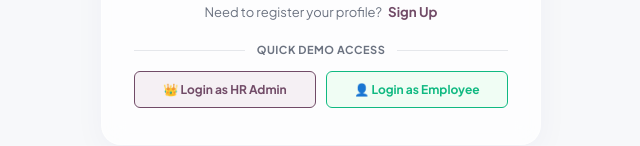
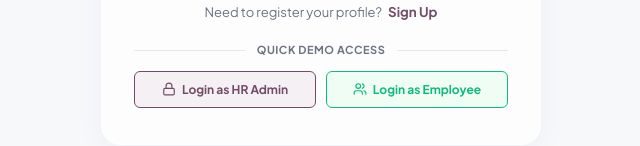
Before and after one commit to sidharth756/odoo-hackathon-Dijkstra, a React (Vite) app: page / in a window 1280 px wide. Shown: the part 512-658 px from the top of the page, without its empty margins (319-959 px from the left). Built offline with nearby package versions, Linux system fonts and the light colour scheme.

Commit message:
Replace all system emojis with high fidelity inline SVG icons

```diff
--- a/src/components/CheckInWidget.jsx
+++ b/src/components/CheckInWidget.jsx
@@ -1,5 +1,6 @@
 import React, { useContext, useState, useEffect } from 'react';
 import { AppContext } from '../context/AppContext';
+import { ClockIcon } from './Icons';
 
 export default function CheckInWidget() {
   const { currentUser, attendance, checkIn, checkOut, showNotification } = useContext(AppContext);
@@ -36,7 +37,7 @@ export default function CheckInWidget() {
   return (
     <div className="checkin-widget card glassmorphism">
       <div className="widget-clock-section">
-        <span className="clock-icon">🕒</span>
+        <ClockIcon size={24} className="clock-svg-icon" style={{ opacity: 0.9, marginBottom: '6px' }} />
         <div className="clock-time">{formatTime(time)}</div>
         <div className="clock-date">
           {time.toLocaleDateString([], { weekday: 'short', month: 'short', day: 'numeric' })}
--- /dev/null
+++ b/src/components/Icons.jsx
@@ -0,0 +1,142 @@
+import React from 'react';
+
+// Common SVG Wrapper
+const IconWrapper = ({ children, size = 20, className = '', ...props }) => (
+  <svg
+    xmlns="http://www.w3.org/2000/svg"
+    width={size}
+    height={size}
+    viewBox="0 0 24 24"
+    fill="none"
+    stroke="currentColor"
+    strokeWidth="2"
+    strokeLinecap="round"
+    strokeLinejoin="round"
+    className={`svg-icon ${className}`}
+    {...props}
+  >
+    {children}
+  </svg>
+);
+
+export const SearchIcon = (props) => (
+  <IconWrapper {...props}>
+    <circle cx="11" cy="11" r="8" />
+    <path d="m21 21-4.3-4.3" />
+  </IconWrapper>
+);
+
+export const UsersIcon = (props) => (
+  <IconWrapper {...props}>
+    <path d="M16 21v-2a4 4 0 0 0-4-4H6a4 4 0 0 0-4 4v2" />
+    <circle cx="9" cy="7" r="4" />
+    <path d="M22 21v-2a4 4 0 0 0-3-3.87" />
+    <path d="M16 3.13a4 4 0 0 1 0 7.75" />
+  </IconWrapper>
+);
+
+export const CalendarIcon = (props) => (
+  <IconWrapper {...props}>
+    <rect width="18" height="18" x="3" y="4" rx="2" ry="2" />
+    <line x1="16" x2="16" y1="2" y2="6" />
+    <line x1="8" x2="8" y1="2" y2="6" />
+    <line x1="3" x2="21" y1="10" y2="10" />
+  </IconWrapper>
+);
+
+export const ClockIcon = (props) => (
+  <IconWrapper {...props}>
+    <circle cx="12" cy="12" r="10" />
+    <polyline points="12 6 12 12 16 14" />
+  </IconWrapper>
+);
+
+export const BriefcaseIcon = (props) => (
+  <IconWrapper {...props}>
+    <rect width="20" height="14" x="2" y="7" rx="2" ry="2" />
+    <path d="M16 21V5a2 2 0 0 0-2-2h-4a2 2 0 0 0-2 2v16" />
+  </IconWrapper>
+);
+
+export const LogOutIcon = (props) => (
+  <IconWrapper {...props}>
+    <path d="M9 21H5a2 2 0 0 1-2-2V5a2 2 0 0 1 2-2h4" />
+    <polyline points="16 17 21 12 16 7" />
+    <line x1="21" x2="9" y1="12" y2="12" />
+  </IconWrapper>
+);
+
+export const PalmIcon = (props) => (
+  <IconWrapper {...props}>
+    <path d="M13 8c0-2.76-2.24-5-5-5S3 5.24 3 8h10z" />
+    <path d="M13 8c0 2.76 2.24 5 5 5s5-2.24 5-5H13z" />
+    <path d="M8 8c0 4.42 3.58 8 8 8" />
+    <path d="M12 16v5" />
+    <path d="M12 21H8" />
+  </IconWrapper>
+);
+
+export const HeartPulseIcon = (props) => (
+  <IconWrapper {...props}>
+    <path d="M19 14c1.49-1.46 3-3.21 3-5.5A5.5 5.5 0 0 0 16.5 3c-1.76 0-3 .5-4.5 2-1.5-1.5-2.74-2-4.5-2A5.5 5.5 0 0 0 2 8.5c0 2.3 1.5 4.05 3 5.5l7 7Z" />
+    <path d="M3.22 12H9.5l1.5-3 2 6 1.5-3h4.28" />
+  </IconWrapper>
+);
+
+export const FileTextIcon = (props) => (
+  <IconWrapper {...props}>
+    <path d="M15 2H6a2 2 0 0 0-2 2v16a2 2 0 0 0 2 2h12a2 2 0 0 0 2-2V7Z" />
+    <path d="M14 2v4a2 2 0 0 0 2 2h4" />
+    <path d="M10 9H8" />
+    <path d="M16 13H8" />
+    <path d="M16 17H8" />
+  </IconWrapper>
+);
+
+export const ChevronDownIcon = (props) => (
+  <IconWrapper {...props}>
+    <path d="m6 9 6 6 6-6" />
+  </IconWrapper>
+);
+
+export const EditIcon = (props) => (
+  <IconWrapper {...props}>
+    <path d="M12 20h9" />
+    <path d="M16.5 3.5a2.12 2.12 0 0 1 3 3L7 19l-4 1 1-4Z" />
+  </IconWrapper>
+);
+
+export const CheckIcon = (props) => (
+  <IconWrapper {...props}>
+    <polyline points="20 6 9 17 4 12" />
+  </IconWrapper>
+);
+
+export const XIcon = (props) => (
+  <IconWrapper {...props}>
+    <path d="M18 6 6 18" />
+    <path d="m6 6 12 12" />
+  </IconWrapper>
+);
+
+export const LockIcon = (props) => (
+  <IconWrapper {...props}>
+    <rect width="18" height="11" x="3" y="11" rx="2" ry="2" />
+    <path d="M7 11V7a5 5 0 0 1 10 0v4" />
+  </IconWrapper>
+);
+
+export const PlusIcon = (props) => (
+  <IconWrapper {...props}>
+    <path d="M5 12h14" />
+    <path d="M12 5v14" />
+  </IconWrapper>
+);
+
+export const UploadIcon = (props) => (
+  <IconWrapper {...props}>
+    <path d="M21 15v4a2 2 0 0 1-2 2H5a2 2 0 0 1-2-2v-4" />
+    <polyline points="17 8 12 3 7 8" />
+    <line x1="12" x2="12" y1="3" y2="15" />
+  </IconWrapper>
+);
--- a/src/pages/Attendance.jsx
+++ b/src/pages/Attendance.jsx
@@ -1,5 +1,6 @@
 import React, { useContext, useState } from 'react';
 import { AppContext } from '../context/AppContext';
+import { CalendarIcon, FileTextIcon } from '../components/Icons';
 import '../styles/attendance.css';
 
 export default function Attendance() {
@@ -54,7 +55,7 @@ export default function Attendance() {
       {/* Page Header and Title */}
       <section className="attendance-header-card card glassmorphism">
         <div className="attendance-title-area">
-          <span className="page-icon">📅</span>
+          <CalendarIcon size={32} className="page-svg-icon" style={{ color: 'var(--primary-color)' }} />
           <div>
             <h1>Attendance Tracking</h1>
             <p className="subtitle">
@@ -152,7 +153,7 @@ export default function Attendance() {
             </table>
           ) : (
             <div className="empty-table-state">
-              <div className="empty-icon">📭</div>
+              <FileTextIcon size={48} className="empty-svg-icon" style={{ opacity: 0.5, color: 'var(--text-muted)' }} />
               <h3>No attendance records found</h3>
               <p>There are no recorded check-ins for {filterDate} matching your filters.</p>
             </div>
--- a/src/pages/Dashboard.jsx
+++ b/src/pages/Dashboard.jsx
@@ -2,6 +2,7 @@ import React, { useContext, useState } from 'react';
 import { AppContext } from '../context/AppContext';
 import EmployeeCard from '../components/EmployeeCard';
 import CheckInWidget from '../components/CheckInWidget';
+import { SearchIcon, FileTextIcon } from '../components/Icons';
 import '../styles/dashboard.css';
 
 export default function Dashboard() {
@@ -49,7 +50,7 @@ export default function Dashboard() {
 
           {/* Search bar */}
           <div className="search-bar-container">
-            <span className="search-icon">🔍</span>
+            <SearchIcon className="search-input-icon" size={16} />
             <input
               type="text"
               className="search-input"
@@ -69,7 +70,7 @@ export default function Dashboard() {
           </div>
         ) : (
           <div className="no-results">
-            <div className="no-results-icon">📂</div>
+            <FileTextIcon size={48} className="no-results-svg-icon" style={{ opacity: 0.5, color: 'var(--text-muted)' }} />
             <h3>No employees found</h3>
             <p>We couldn't find any results matching "{searchQuery}". Please check the spelling or try a different query.</p>
           </div>
--- a/src/pages/Login.jsx
+++ b/src/pages/Login.jsx
@@ -1,5 +1,6 @@
 import React, { useState, useContext } from 'react';
 import { AppContext } from '../context/AppContext';
+import { LockIcon, UsersIcon } from '../components/Icons';
 import '../styles/login.css';
 
 export default function Login() {
@@ -196,15 +197,19 @@ export default function Login() {
                   type="button"
                   className="demo-btn demo-admin"
                   onClick={() => handleDemoLogin('sidharth@odoo.com')}
+                  style={{ display: 'flex', alignItems: 'center', justifyContent: 'center', gap: '6px' }}
                 >
-                  👑 Login as HR Admin
+                  <LockIcon size={14} />
+                  <span>Login as HR Admin</span>
                 </button>
                 <button
                   type="button"
                   className="demo-btn demo-employee"
                   onClick={() => handleDemoLogin('rujitha@odoo.com')}
+                  style={{ display: 'flex', alignItems: 'center', justifyContent: 'center', gap: '6px' }}
                 >
-                  👤 Login as Employee
+                  <UsersIcon size={14} />
+                  <span>Login as Employee</span>
                 </button>
               </div>
             </div>
--- a/src/styles/dashboard.css
+++ b/src/styles/dashboard.css
@@ -113,12 +113,12 @@
   min-width: 320px;
 }
 
-.search-icon {
+.search-input-icon {
   position: absolute;
   left: 14px;
   top: 50%;
   transform: translateY(-50%);
-  font-size: 14px;
+  color: var(--text-muted);
   pointer-events: none;
 }
 
--- a/src/styles/global.css
+++ b/src/styles/global.css
@@ -228,6 +228,9 @@ input:focus, select:focus, textarea:focus {
 }
 
 .nav-item {
+  display: flex;
+  align-items: center;
+  gap: 8px;
   padding: 8px 16px;
   border-radius: var(--border-radius-sm);
   font-weight: 600;
@@ -356,6 +359,9 @@ input:focus, select:focus, textarea:focus {
 }
 
 .dropdown-item {
+  display: flex;
+  align-items: center;
+  gap: 8px;
   width: 100%;
   text-align: left;
   padding: 8px 12px;
```
Also changed, not shown: src/components/Navbar.jsx (+11 -5 lines), src/components/TabSecurity.jsx (+7 -4 lines), src/pages/Profile.jsx (+12 -6 lines), src/pages/TimeOff.jsx (+12 -8 lines).
